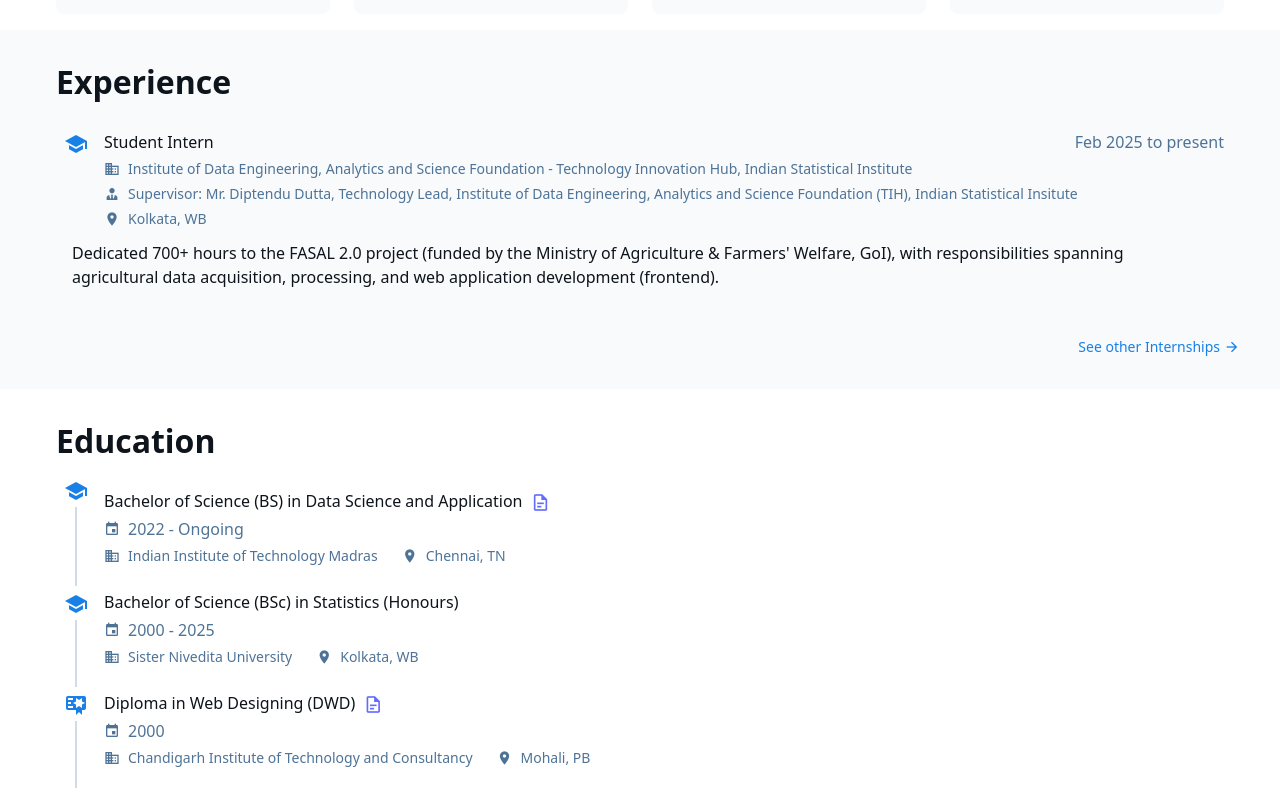
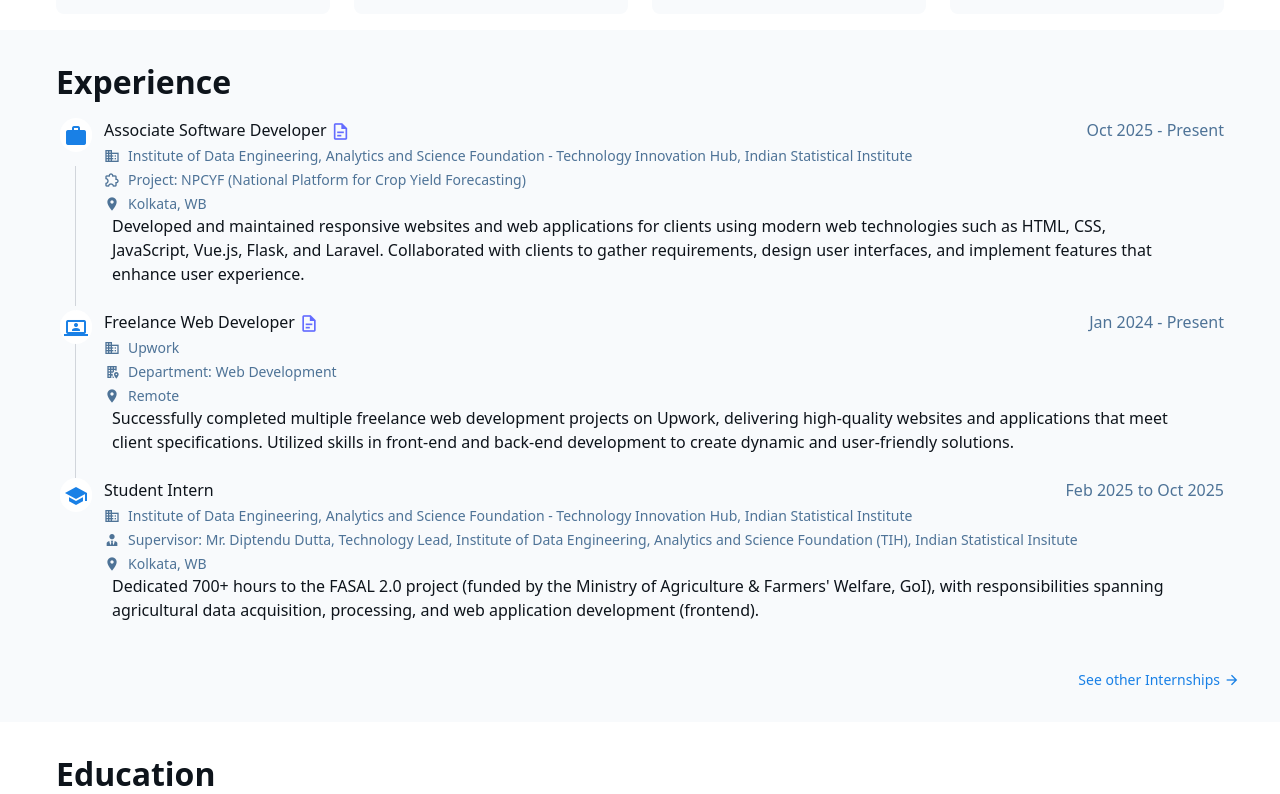
Before and after one commit to samyaroy/FolioForge-vue-portfolio-website, a Vue app: page /#/ in a window 1280 px wide. Shown: the part 682-1476 px from the top of the page. Built offline with nearby package versions, Linux system fonts and the light colour scheme.

Commit message:
Fixing experience timeline

```diff
--- a/src/profile_info.yml
+++ b/src/profile_info.yml
@@ -41,7 +41,7 @@ education: # put your latest education first
 
   - type: University
     degree: Bachelor of Science (BS)
-    field: Data Science and Application
+    field: Data Science and Applications
     institution: Indian Institute of Technology Madras
     location: Chennai, TN
     time_period: 2022 - Ongoing
@@ -108,12 +108,30 @@ internships:
 
   # Add more fields as needed
 experience:
+  - job_role: Associate Software Developer
+    type: Employment
+    company: Institute of Data Engineering, Analytics and Science Foundation - Technology Innovation Hub, Indian Statistical Institute
+    location: Kolkata, WB
+    project: NPCYF (National Platform for Crop Yield Forecasting)
+    time_period: Oct 2025 - Present
+    description: Developed and maintained responsive websites and web applications for clients using modern web technologies such as HTML, CSS, JavaScript, Vue.js, Flask, and Laravel. Collaborated with clients to gather requirements, design user interfaces, and implement features that enhance user experience.
+    cred_link: https://drive.google.com/file/d/1X4nY3jv1bXKX1eJtY8FqjZk8y5G7H9zK/view?usp=drive_link
+
+  - job_role: Freelance Web Developer
+    type: Freelance
+    company: Upwork
+    department: Web Development
+    location: Remote
+    time_period: Jan 2024 - Present
+    description: Successfully completed multiple freelance web development projects on Upwork, delivering high-quality websites and applications that meet client specifications. Utilized skills in front-end and back-end development to create dynamic and user-friendly solutions.
+    cred_link: https://www.upwork.com/freelancers/~01f3b1e4b5c9c3e5d6
+
   - job_role: Student Intern
     type: Internship
     company: Institute of Data Engineering, Analytics and Science Foundation - Technology Innovation Hub, Indian Statistical Institute
     supervisor: Mr. Diptendu Dutta, Technology Lead, Institute of Data Engineering, Analytics and Science Foundation (TIH), Indian Statistical Insitute
     location: Kolkata, WB
-    time_period: Feb 2025 to present
+    time_period: Feb 2025 to Oct 2025
     description: Dedicated 700+ hours to the FASAL 2.0 project (funded by the Ministry of Agriculture & Farmers' Welfare, GoI), with responsibilities spanning agricultural data acquisition, processing, and web application development (frontend).
     cred_link: '#'
 
@@ -243,9 +261,9 @@ co_curriculars:
 
   - title: volunteering_roles
     entries:
-      - role: Teaching Assistant (RevIndian Statistical Insituteon Sessions)
+      - role: Teaching Assistant (Revision Sessions)
         field: 'Course: Statistics I'
-        organization: Nilgiri House, Indian Institute of Technology Madras BS Degree
+        organization: "Chi-Square: Statistics Club X Nilgiri House, Indian Institute of Technology Madras BS Degree"
         #description: Participated in community service activities including health camps, educational programs, and environmental initiatives.
         time_period: Jan Term 2025 (T12025)
         skills: 25+ Students Taught
@@ -255,7 +273,7 @@ co_curriculars:
         organization: Institute of Data Engineering, Analytics and Science Foundation - Technology Innovation Hub, Indian Statistical Institute
         #description: Participated in community service activities including health camps, educational programs, and environmental initiatives.
         time_period: Sept 2025 - Oct 2025
-        skills: Mentored 7 Interns working on 3 projects
+        skills: Mentored 7 Interns working on 3 mini projects in Data Ingestion vertical under NPCYF project
 
       #Add more entries as needed
 attended_workshops:
--- a/src/views/Home/components/experience/Index.vue
+++ b/src/views/Home/components/experience/Index.vue
@@ -6,45 +6,16 @@
       </div>
 
       <!-- Student Intern -->
-      <TimelineComponent v-for="(exp, index) in experience" :key="index"
-        :title= "exp.job_role"
-        :time= "exp.time_period"
-        :organization= "exp.company"
-        :supervisor="exp.supervisor"
-        :location= "exp.location"
-        :description= "exp.description"
-        :icon="exp.type === 'Internship' ? 'mdi-school' : 'mdi-certificate'"
-        :cred-link="exp.cred_link"
-      />
-   <!--
-      <TimelineComponent
-        title="Research Assistant"
-        time="Jun'24 - Jan'25"
-        organization="Some Other Institute"
-        location="Bangalore"
-        description="Assisted in data preprocessing and building statistical models for large-scale datasets."
-        icon="mdi-briefcase"
-        iconColor="text-[#1980e6]"
-      />
-
-      // Software Developer
-      <TimelineComponent
-        title="Software Developer Intern"
-        time="Jan'24 - May'24"
-        organization="Tech Startup Pvt Ltd"
-        location="Hyderabad"
-        description="Worked on backend APIs and implemented database optimizations."
-        icon="mdi-laptop"
-        iconColor="text-[#1980e6]"
-      />
-      -->
+      <TimelineComponent v-for="(exp, index) in experience" :key="index" :isfirst="index === 0"
+        :islast="index === experience.length - 1" :title="exp.job_role" :time="exp.time_period"
+        :organization="exp.company" :supervisor="exp.supervisor" :location="exp.location" :description="exp.description"
+        :icon="exp.type === 'Internship' ? 'mdi-school' : exp.type === 'Employment' ? 'mdi-briefcase' : 'mdi-laptop-account'" :cred-link="exp.cred_link"
+        :department="exp.department" :project="exp.project" :cred_link="exp.cred_link" />
 
       <!-- See other Internships link -->
       <div v-if="internships && internships.length" class="flex justify-end mt-6 mb-4">
-        <router-link
-          to="/internships-certifications?tab=internships"
-          class="text-[#1980e6] hover:text-[#0e141b] text-sm font-medium transition-colors duration-200 flex items-center gap-1"
-        >
+        <router-link to="/internships-certifications?tab=internships"
+          class="text-[#1980e6] hover:text-[#0e141b] text-sm font-medium transition-colors duration-200 flex items-center gap-1">
           See other Internships
           <v-icon size="16" class="text-[#1980e6]">mdi-arrow-right</v-icon>
         </router-link>
--- a/src/views/Home/components/experience/components/TimelineComponent.vue
+++ b/src/views/Home/components/experience/components/TimelineComponent.vue
@@ -1,66 +1,77 @@
 <template>
-  <div class="grid grid-cols-[40px_1fr] gap-x-2 px-4">
-    <!-- Timeline Icon -->
-    <div class="flex flex-col items-center gap-1 pt-3 pb-3">
-      <div class="text-[#0e141b]">
+  <div class="relative grid grid-cols-[40px_1fr] gap-x-2 px-4">
+    <!-- Timeline line -->
+    <div class="absolute left-[35px] w-px bg-gray-300" :class="{
+      'top-1/4 bottom-1': isfirst,          // cut top half if first
+      'top-0 bottom-0': islast,           // cut bottom half if last
+      'top-0 bottom-0': !isfirst && !islast // full line otherwise
+    }"></div>
+
+    <!-- Timeline icon -->
+    <div class="flex flex-col items-center pt-0 pb-0 relative z-5">
+      <div class="bg-white p-1 rounded-full">
         <v-icon :class="iconColor" size="24">{{ icon }}</v-icon>
       </div>
     </div>
 
-    <!-- Experience Info -->
-    <div class="flex flex-1 flex-col py-3">
+    <!-- Right column: content -->
+    <div class="flex flex-1 flex-col py-0 relative z-10">
       <div class="flex items-center justify-between">
-  <!-- Left side: title + optional link -->
         <p class="text-[#0e141b] text-base font-medium leading-normal flex items-center gap-1">
           {{ title }}
           <a v-if="cred_link && cred_link !== '#'" :href="cred_link" target="_blank">
             <v-icon size="20">mdi-file-document-outline</v-icon>
           </a>
         </p>
-
-  <!-- Right side: time -->
-  <div class="flex items-center gap-1">
-    <!-- <v-icon class="text-[#4e7397]" size="16">mdi-calendar</v-icon> -->
-    <p class="text-[#4e7397] text-base font-normal leading-normal">{{ time }}</p>
-  </div>
+        <p class="text-[#4e7397] text-base font-normal">{{ time }}</p>
       </div>
 
-      <!-- Organization -->
       <div class="flex items-center gap-2 mt-1">
         <v-icon class="text-[#4e7397]" size="16">mdi-domain</v-icon>
-        <p class="text-[#4e7397] text-sm font-normal leading-normal">{{ organization }}</p>
+        <p class="text-[#4e7397] text-sm">{{ organization }}</p>
       </div>
 
-      <!-- Organization -->
       <div v-if="supervisor" class="flex items-center gap-2 mt-1">
         <v-icon class="text-[#4e7397]" size="16">mdi-account-tie</v-icon>
-        <p class="text-[#4e7397] text-sm font-normal leading-normal">Supervisor: {{ supervisor }}</p>
+        <p class="text-[#4e7397] text-sm">Supervisor: {{ supervisor }}</p>
       </div>
 
-      <!-- Location -->
+      <div v-if="project" class="flex items-center gap-2 mt-1">
+        <v-icon class="text-[#4e7397]" size="16">mdi-puzzle-outline</v-icon>
+        <p class="text-[#4e7397] text-sm">Project: {{ project }}</p>
+      </div>
+
+      <div v-if="department" class="flex items-center gap-2 mt-1">
+        <v-icon class="text-[#4e7397]" size="16">mdi-office-building-marker
+        </v-icon>
+        <p class="text-[#4e7397] text-sm">Department: {{ department }}</p>
+      </div>
+
       <div class="flex items-center gap-2 mt-1">
         <v-icon class="text-[#4e7397]" size="16">mdi-map-marker</v-icon>
-        <p class="text-[#4e7397] text-sm font-normal leading-normal">{{ location }}</p>
+        <p class="text-[#4e7397] text-sm">{{ location }}</p>
       </div>
     </div>
 
     <!-- Description -->
-    <div class="col-span-2 px-4 pb-6" v-if="description">
-      <p class="text-[#0e141b] text-base font-normal leading-normal">
-        {{ description }}
-      </p>
+    <div class="col-span-2 px-[56px] pb-6 relative" v-if="description">
+      <p class="text-[#0e141b] text-base">{{ description }}</p>
     </div>
   </div>
 </template>
 
 <script setup>
 defineProps({
+  isfirst: { type: Boolean, default: false },
+  islast: { type: Boolean, default: false },
   title: { type: String, required: true },
   time: { type: String, required: true },
   organization: { type: String, required: true },
-  supervisor: { type: String, default: '' },
+  supervisor: { type: String, default: null },
+  department: { type: String, default: null },
+  project: { type: String, default: null },
   location: { type: String, required: true },
-  description: { type: String, default: '' },
+  description: { type: String, default: null },
   icon: { type: String, default: 'mdi-school' },
   iconColor: { type: String, default: 'text-[#1980e6]' },
   cred_link: { type: String, default: '#' }
--- a/src/views/InternshipCertification/Index.vue
+++ b/src/views/InternshipCertification/Index.vue
@@ -34,7 +34,7 @@
         <!-- Internships Section -->
         <div v-if="activeTab === 'internships'" class="mb-16">
           <div class="text-center mb-8">
-            <h2 class="text-3xl font-bold text-[#0e141b] mb-2">Internships</h2>
+            <h2 class="text-3xl font-bold text-[#0e141b] mb-2">Training Internships</h2>
           </div>
 
           <div class="space-y-6 max-w-4xl mx-auto">
@@ -74,7 +74,7 @@ const route = useRoute()
 const activeTab = ref('internships')
 
 const tabs = [
-  { id: 'internships', name: 'Internships' },
+  { id: 'internships', name: 'Training Internships' },
   { id: 'certifications', name: 'Certifications' }
 ]
 
```
Lines whose indentation alone changed are shown as unchanged.
